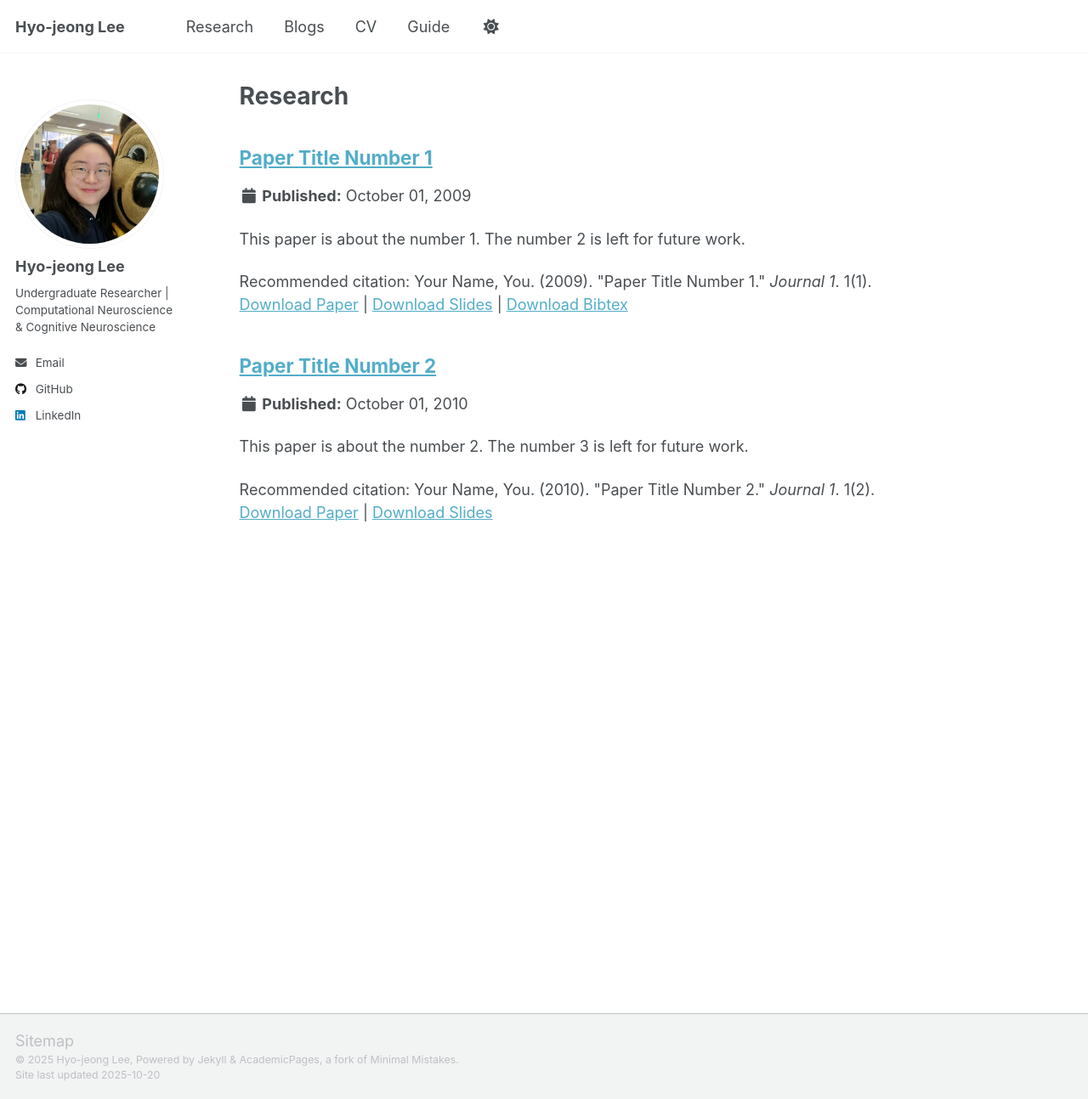
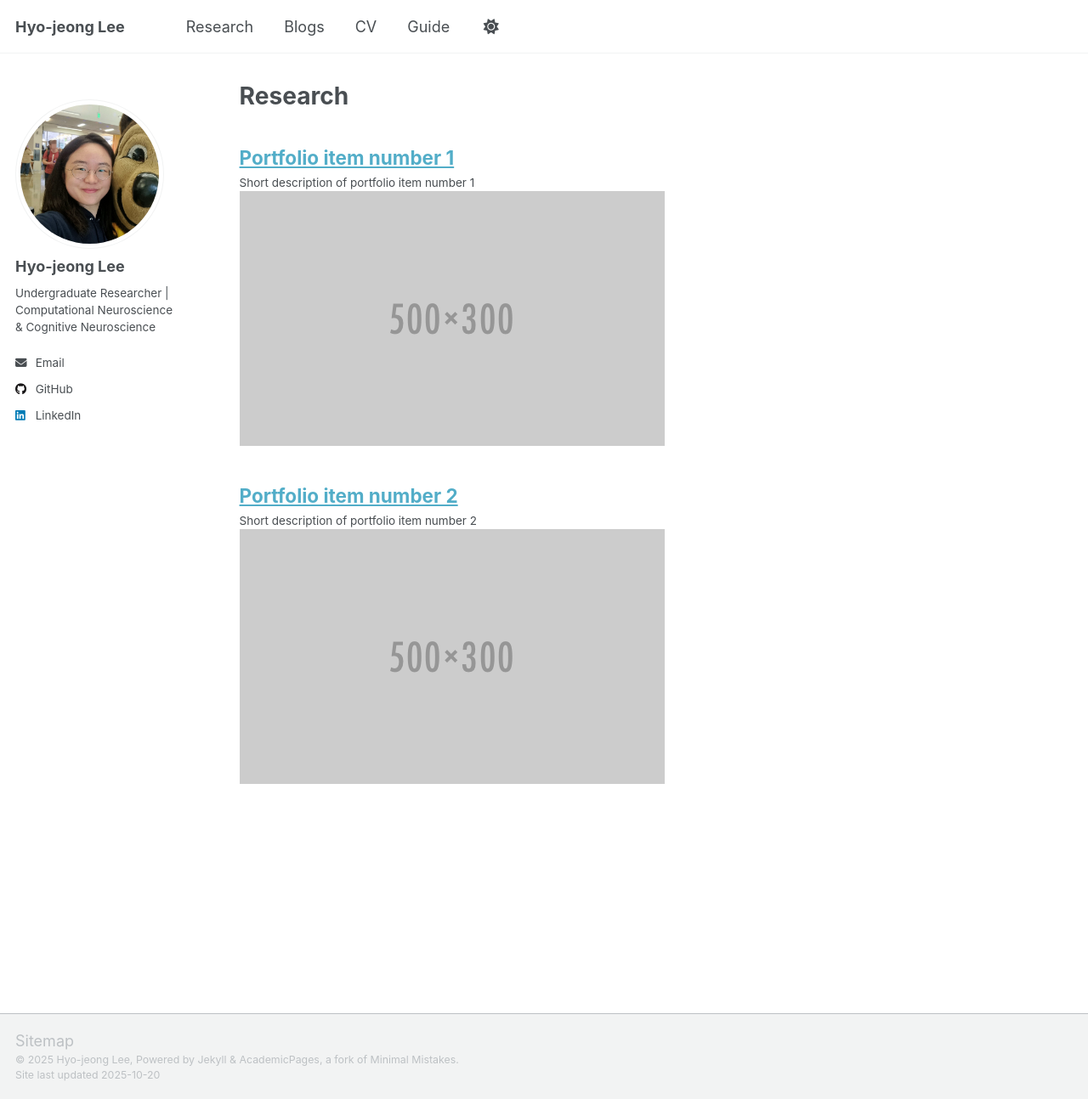
Before and after one commit to hjlee11190/hjlee11190.github.io, a Jekyll site: the page built from _pages/research.html, in a window 1280 px wide and 1294 px high. Shown: the whole window at 85% size. Built offline with Jekyll 4.4.1, drawn with Linux system fonts in a browser that asks for light colours; a script that is not in the unit is left out.

Commit message:
setup-ing...

```diff
--- a/_includes/archive-single.html
+++ b/_includes/archive-single.html
@@ -1,10 +1,4 @@
 {% include base_path %}
-
-{% if post.header.teaser %}
-  {% capture teaser %}{{ post.header.teaser }}{% endcapture %}
-{% else %}
-  {% assign teaser = site.teaser %}
-{% endif %}
 
 {% if post.id %}
   {% assign title = post.title | markdownify | remove: "<p>" | remove: "</p>" %}
@@ -14,6 +8,14 @@
 
 <div class="{{ include.type | default: "list" }}__item">
   <article class="archive__item" itemscope itemtype="http://schema.org/CreativeWork">
+
+    {% if post.collection == "research" %}
+      {% if post.header.teaser %}
+        {% capture teaser %}{{ post.header.teaser }}{% endcapture %}
+      {% else %}
+        {% assign teaser = site.teaser %}
+      {% endif %}
+
       {% if include.type == "grid" and teaser %}
         <div class="archive__item-teaser">
           <img src=
@@ -25,59 +27,16 @@
             alt="">
         </div>
       {% endif %}
+    {% endif %}
 
     <h2 class="archive__item-title" itemprop="headline">
-      {% if post.link %}
-        <a href="{{ post.link }}">{{ title }}</a> <a href="{{ base_path }}{{ post.url }}" rel="permalink"><i class="fa fa-link" aria-hidden="true" title="permalink"></i><span class="sr-only">Permalink</span></a>
-      {% else %}
       <a href="{{ base_path }}{{ post.url }}" rel="permalink">{{ title }}</a>
-      {% endif %}
     </h2>
 
-    {% if post.read_time %}
-      <p class="page__meta"><i class="fa fa-clock" aria-hidden="true"></i> {% include read-time.html %}</p>
-    {% endif %}
-
-        {% if post.collection == 'teaching' %}
-          <p> {{ post.type }}, <i>{{ post.venue }}</i>, {{ post.date | default: "1900-01-01" | date: "%Y" }} </p>
-        {% elsif post.collection == 'publications' %}
-          <p>Published in <i>{{ post.venue }}</i>, {{ post.date | default: "1900-01-01" | date: "%Y" }} </p>
-        {% elsif post.date %}
-         <p class="page__date"><strong><i class="fa fa-fw fa-calendar" aria-hidden="true"></i> {{ site.data.ui-text[site.locale].date_label | default: "Published:" }}</strong> <time datetime="{{ post.date | default: "1900-01-01" | date_to_xmlschema }}">{{ post.date | default: "1900-01-01" | date: "%B %d, %Y" }}</time></p>
-        {% endif %}
-
-    {% if post.excerpt and site.read_more != 'enabled' %}
-    <p class="archive__item-excerpt" itemprop="description">{{ post.excerpt | markdownify }}</p>
-    {% elsif post.excerpt and site.read_more == 'enabled' %}
-    <p class="archive__item-excerpt" itemprop="description"><p>{{ post.excerpt | markdownify | remove: '<p>' | remove: '</p>' }}<strong><a href="{{ base_path }}{{ post.url }}" rel="permalink"> Read more</a></strong></p></p>
-    {% endif %}
-
-    {% if post.citation and post.paperurl and post.slidesurl and post.bibtexurl %}
-      <p>Recommended citation: {{ post.citation }}<br /><a href="{{ post.paperurl }}">Download Paper</a> | <a href="{{ post.slidesurl }}">Download Slides</a> | <a href="{{ post.bibtexurl }}">Download Bibtex</a></p>
-    {% elsif post.citation and post.paperurl and post.slidesurl %}
-      <p>Recommended citation: {{ post.citation }}<br /><a href="{{ post.paperurl }}">Download Paper</a> | <a href="{{ post.slidesurl }}">Download Slides</a></p>
-    {% elsif post.citation and post.paperurl and post.bibtexurl %}
-      <p>Recommended citation: {{ post.citation }}<br /><a href="{{ post.paperurl }}">Download Paper</a> | <a href="{{ post.bibtexurl }}">Download Bibtex</a></p>
-    {% elsif post.citation and post.paperurl %}
-      <p>Recommended citation: {{ post.citation }}<br /><a href="{{ post.paperurl }}">Download Paper</a></p>
-    {% elsif post.citation and post.slidesurl and post.bibtexurl %}
-      <p>Recommended citation: {{ post.citation }}<br /><a href="{{ post.slidesurl }}">Download Slides</a> | <a href="{{ post.bibtexurl}}">Download Bibtex</a></p>
-    {% elsif post.citation and post.slidesurl %}
-      <p>Recommended citation: {{ post.citation }}<br /><a href="{{ post.slidesurl }}">Download Slides</a></p>
-    {% elsif post.citation and post.bibtexurl %}
-      <p>Recommended citation: {{ post.citation }}<br /><a href="{{ post.bibtexurl }}">Download Bibtex</a></p>
-    {% elsif post.citation %}
-      <p>Recommended citation: {{ post.citation }}</p>
-    {% elsif post.paperurl and post.bibtexurl %}
-      <p><a href=" {{ post.paperurl }} ">Download Paper</a> | <a href="{{ post.bibtexurl }}">Download Bibtex</a></p>
-    {% elsif post.paperurl %}
-      <p><a href=" {{ post.paperurl }} ">Download Paper</a></p>
-    {% elsif post.slidesurl and post.bibtexurl %}
-      <p><a href="{{ post.slidesurl }}">Download Slides</a> | <a href="{{ post.bibtexurl }}">Download Bibtex</a></p>
-    {% elsif post.slidesurl %}
-      <p><a href="{{ post.slidesurl }}">Download Slides</a></p>
-    {% elsif post.bibtexurl %}
-      <p><a href="{{ post.bibtexurl }}">Download Bibtex</a></p>
+    {% if post.excerpt %}
+      <p class="archive__item-excerpt" itemprop="description">
+        {{ post.excerpt | markdownify | remove: '<p>' | remove: '</p>' }}
+      </p>
     {% endif %}
 
   </article>
--- a/_layouts/archive.html
+++ b/_layouts/archive.html
@@ -22,3 +22,14 @@ layout: default
     {{ content }}
   </div>
 </div>
+
+{% include post_pagination.html %}
+
+{% if page.id and page.related and site.related_posts.size > 0 %}
+  <div class="page__related">
+    ...
+    {% for post in site.related_posts limit:4 %}
+      {% include archive-single.html type="grid" %}
+    {% endfor %}
+  </div>
+{% endif %}
```
Also changed, not shown: _blogs/2009-10-01-paper-title-number-1.md (renamed from _research/2009-10-01-paper-title-number-1.md), _blogs/2010-10-01-paper-title-number-2.md (renamed from _research/2010-10-01-paper-title-number-2.md), _research/portfolio-1.md (renamed from _blogs/portfolio-1.md), _research/portfolio-2.html (renamed from _blogs/portfolio-2.html). Lines whose indentation alone changed are shown as unchanged.
